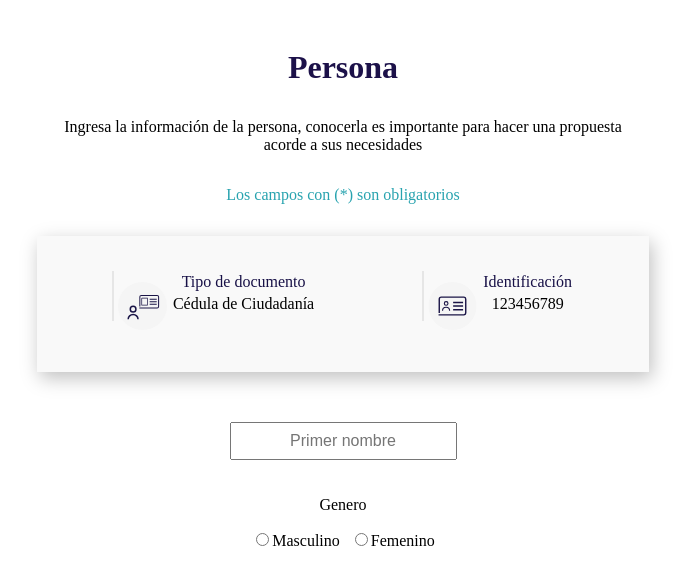
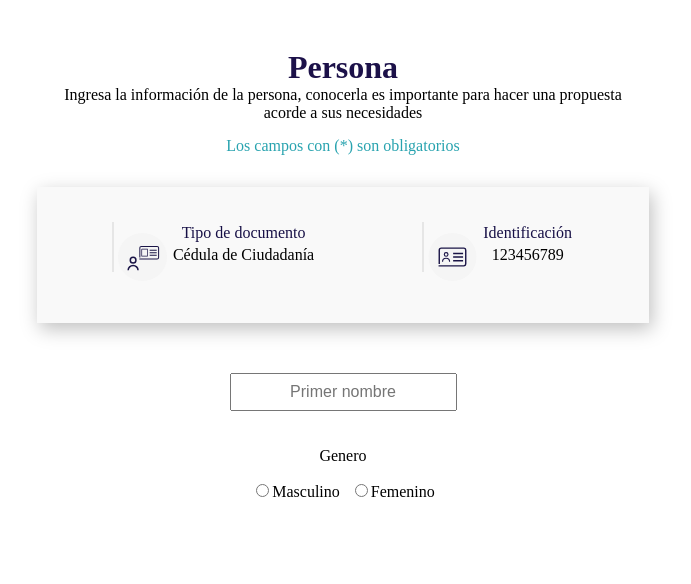
Before and after one commit to FedericoBenitezItConsultores/-opportunity-factory-practice-project, a React (Vite) app: page / in a window 1280 px wide. Shown: the top 584 px of the page, without its empty margins (297-988 px from the left). Built offline with nearby package versions, Linux system fonts and the light colour scheme.

Commit message:
[FEATURE] settings

```diff
--- a/src/components/InfoPerson.module.css
+++ b/src/components/InfoPerson.module.css
@@ -7,16 +7,19 @@
     padding: 20px;
   }
 
-  .information{
-    display: flex;
-    margin-top: 10px;
+  .persona{
+    color: #1c1149;
+    margin-bottom: 0px;
   }
 
-  .persona{
-    color: #1c1149;
+  .information{
+    margin-top: 0;
+    margin-bottom: 15px;
+
   }
 
   .parragraf{
+    margin-top: 0;
     color: #28a3af;
   }
 
```
